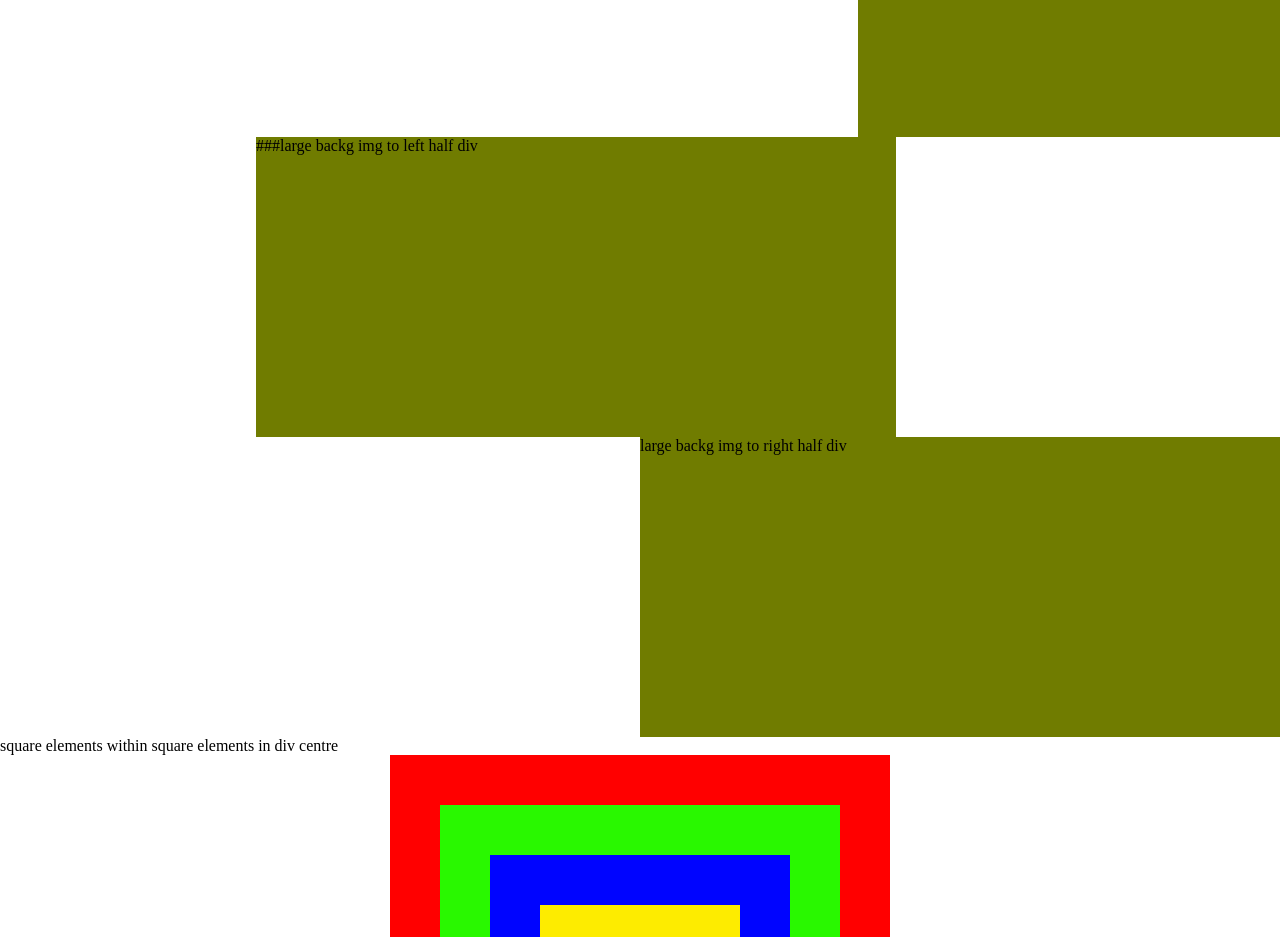
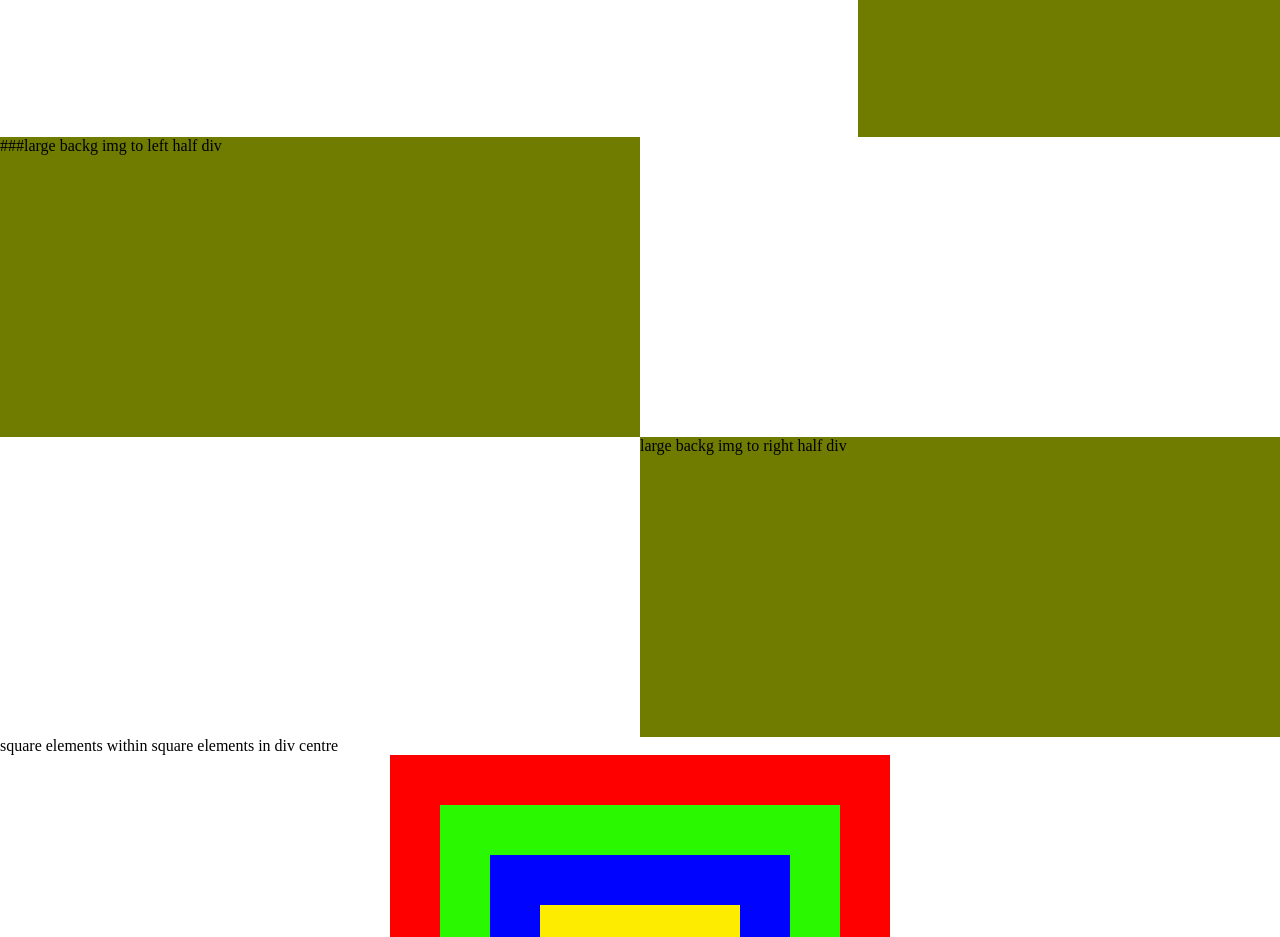
Before and after one commit to fr00tbat/funkyshapes_layoutpractice, a plain HTML site: page index.html in a window 1280 px wide. Shown: the part 2420-3357 px from the top of the page. Drawn offline with Linux system fonts and the light colour scheme.

Commit message:
adjust left margin of left-half-div

```diff
--- a/assets/style.css
+++ b/assets/style.css
@@ -105,7 +105,7 @@
 }
 
 * {
-    clear: both;
+    clear: both; /*necessary?*/
 }
 /************************************************/
 
@@ -214,7 +214,6 @@
     width: 50%;
     height: 300px;
     background-color: #707c00;
-    margin-left: 20%;
     margin-right: auto;
 
 }
```
